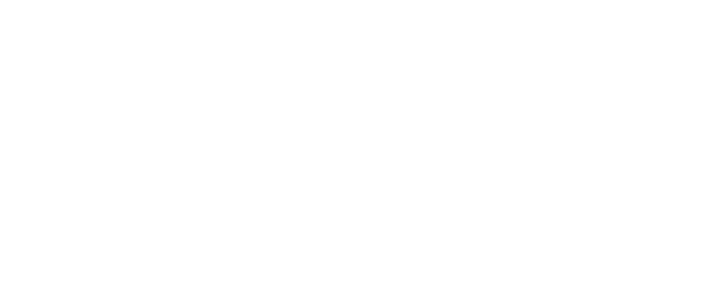
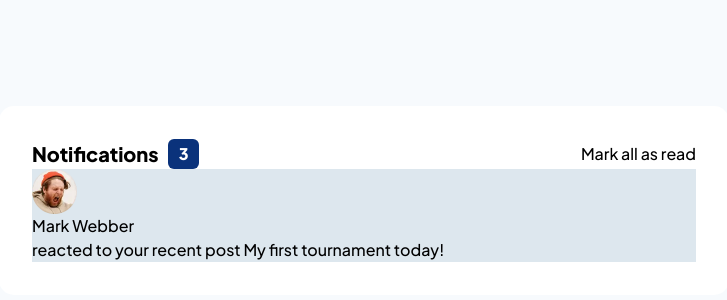
Before and after one commit to ortonb110/notification-page, a React (Create React App) app: page / in a window 1280 px wide. Shown: the part 200-500 px from the top of the page, without its empty margins (276-1003 px from the left). Built offline with nearby package versions, Linux system fonts and the light colour scheme.

Commit message:
Working Notification Component

```diff
--- a/package.json
+++ b/package.json
@@ -1,7 +1,8 @@
 {
+  "homepage": "",
   "name": "notification-page",
   "version": "0.1.0",
-  "private": true,
+  "private": false,
   "dependencies": {
     "@testing-library/jest-dom": "^5.16.5",
     "@testing-library/react": "^13.4.0",
--- a/src/App.js
+++ b/src/App.js
@@ -1,11 +1,11 @@
-import logo from './logo.svg';
+import Main from "./Components/Main";
 
 
 function App() {
   return (
-    <div >
-
-    </div>
+    <main >
+      <Main/>
+    </main>
   );
 }
 
--- /dev/null
+++ b/src/Components/Header.jsx
@@ -0,0 +1,15 @@
+import { Fragment } from "react";
+
+export default function Header() {
+    return(
+        <Fragment>
+            <div className="flex justify-between">
+                    <div className="flex">
+                        <h1 className="mr-[9px] font-extrabold text-[2rem]">Notifications </h1>
+                        <span className="py-[1] px-[11px] bg-blue text-white rounded-[6px] font-bold flex items-center transition ease-in-out duration-300">3</span>
+                    </div>
+                    <button>Mark all as read</button>
+                </div>
+        </Fragment>
+    )
+}
--- /dev/null
+++ b/src/Components/Main.jsx
@@ -0,0 +1,68 @@
+import { Fragment, useState, useEffect } from "react";
+import Notification from "./Notification";
+import profileAngela from "../Assets/images/avatar-angela-gray.webp";
+import profileAnna from "../Assets/images//avatar-anna-kim.webp";
+import profileJacob from "../Assets/images/avatar-jacob-thompson.webp";
+import profileKimberly from "../Assets/images/avatar-kimberly-smith.webp";
+import profileMark from "../Assets/images/avatar-mark-webber.webp";
+import profileNathan from "../Assets/images/avatar-nathan-peterson.webp";
+import profileRizky from "../Assets/images/avatar-rizky-hasanuddin.webp";
+import chess from "../Assets/images/image-chess.webp";
+import Header from "./Header";
+
+let data = [
+  {
+    profilePic: profileMark,
+    name: "Mark Webber",
+    message: "reacted to your recent post",
+    post: "My first tournament today!",
+    time: "1m ago",
+  },
+  {
+    profilePic: profileJacob,
+    name: "Jacob Thompson",
+    post: "Chess Club",
+    message: "has joined your group",
+    time: "1 day ago",
+  },
+  {
+    profilePic: profileRizky,
+    name: "Rizky Hasanuddin",
+    message: "sent you a private message",
+    privateMessage:
+      "Hello, thanks for setting up the Chess Club. I've been a member for a few weeks now and I'm already having lots of fun and improving my game.",
+    time: "5 days ago",
+  },
+  {
+    profilePic: profileKimberly,
+    name: "Kimberly Smith",
+    message: "commented on your picture",
+    picture: chess,
+    time: "1 week ago",
+  },
+  {
+    profilePic: profileNathan,
+    name: "Nathan Peterson",
+    message: "reacted to your recent post",
+    post: "5 end-games strategies to increase your win rate",
+    time: "2 weeks ago",
+  },
+  {
+    profilePic: profileAnna,
+    name: "Anna Kim",
+    message: "left the group",
+    post: "Chess Club",
+    time: "2 weeks ago",
+  },
+];
+
+export default function Main() {
+  return (
+    <Fragment>
+      <div className="bg-white rounded-[15px] md:py-[3.3rem] md:px-[3.3rem] py-[24px] px-[16px] w-screen lg:w-[73rem]">
+        <Header />
+        <Notification data={data}/>
+      </div>
+    </Fragment>
+  );
+}
--- /dev/null
+++ b/src/Components/Notification.jsx
@@ -0,0 +1,20 @@
+import { Fragment } from "react";
+
+
+export default function Notification(props) {
+
+    return(
+        <Fragment>
+            <figure className="bg-lightGrayishBlue_2">
+                <img src={props.data[0].profilePic} alt="User" className="w-[4.5rem] "/>
+                <figcaption>
+                    <p>{props.data[0].name}</p>
+                </figcaption>
+                <blockquote>
+                    <p>{props.data[0].message} <a href="#">{props.data[0].post}</a> </p>
+                </blockquote>
+            </figure>
+        </Fragment>
+    )
+
+}
--- a/src/index.css
+++ b/src/index.css
@@ -1,3 +1,19 @@
+@import url("https://fonts.googleapis.com/css2?family=Plus+Jakarta+Sans:wght@500;800&display=swap");
+
 @tailwind base;
 @tailwind components;
 @tailwind utilities;
+
+@layer base {
+  html {
+    font-size: 62.5%;
+  }
+  body {
+    font-family: 'Plus Jakarta Sans', sans-serif;
+    height: 100vh;
+    display: grid;
+    place-content: center;
+    font-size: 1.6rem;
+    background-color: hsl(210, 60%, 98%);
+  }
+}
--- a/tailwind.config.js
+++ b/tailwind.config.js
@@ -2,7 +2,17 @@
 module.exports = {
   content: ["./src/**/*.{js,jsx,ts,tsx}"],
   theme: {
-    extend: {},
+    extend: {
+      colors: {
+        veryLightGrayishBlue: "hsl(210, 60%, 98%)",
+        lightGrayishBlue_1: "hsl(211, 68%, 94%)",
+        lightGrayishBlue_2: "hsl(205, 33%, 90%)",
+        grayishBlue: "hsl(219, 14%, 63%)",
+        darkGrayishBlue: "hsl(219, 12%, 42%)",
+        veryDarkGrayishBlue: "hsl(224, 21%, 14%)",
+        blue: "#0A327B",
+      }
+    },
   },
   plugins: [],
 };
```
Also changed, not shown: src/App.css (added).
